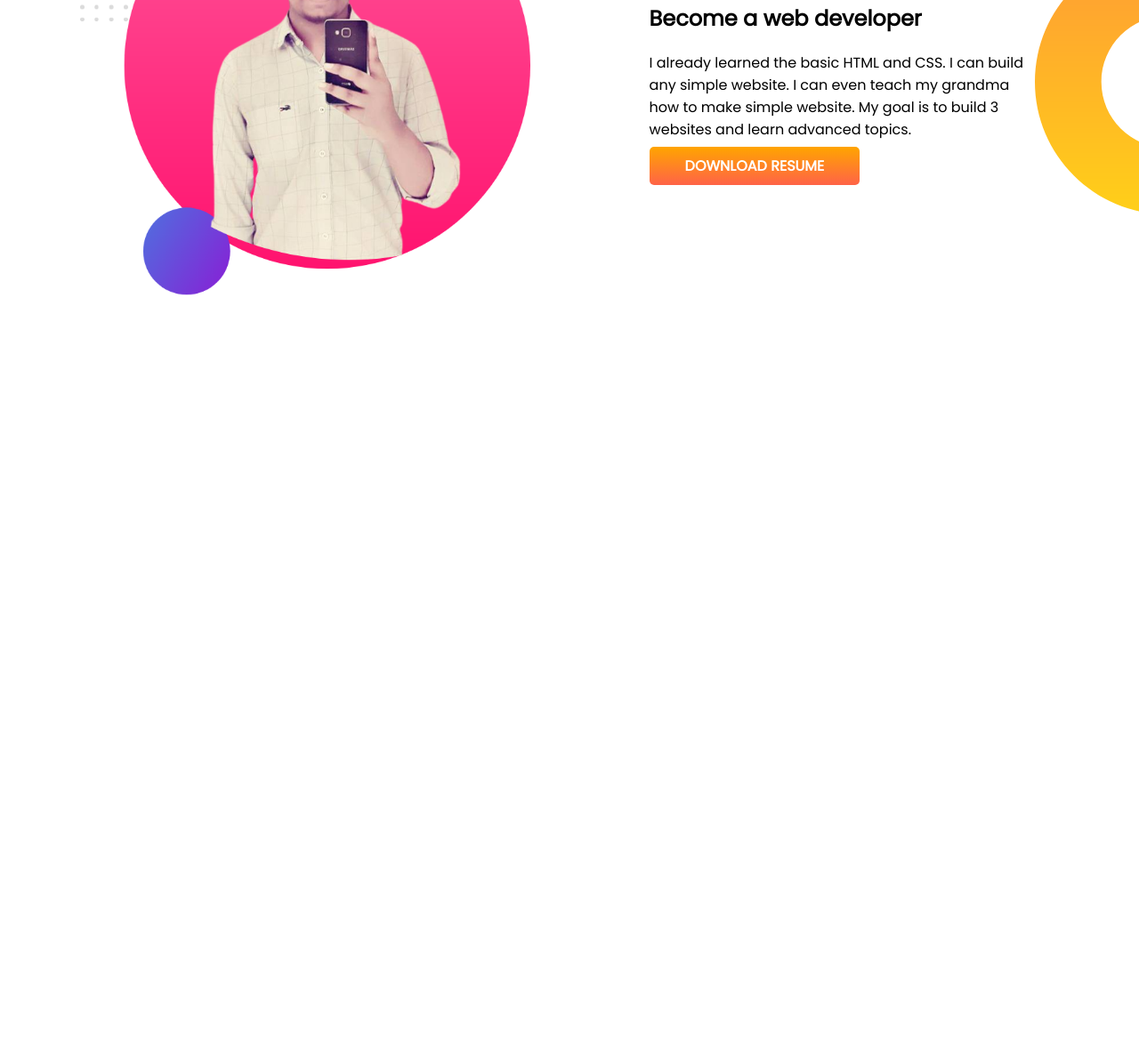
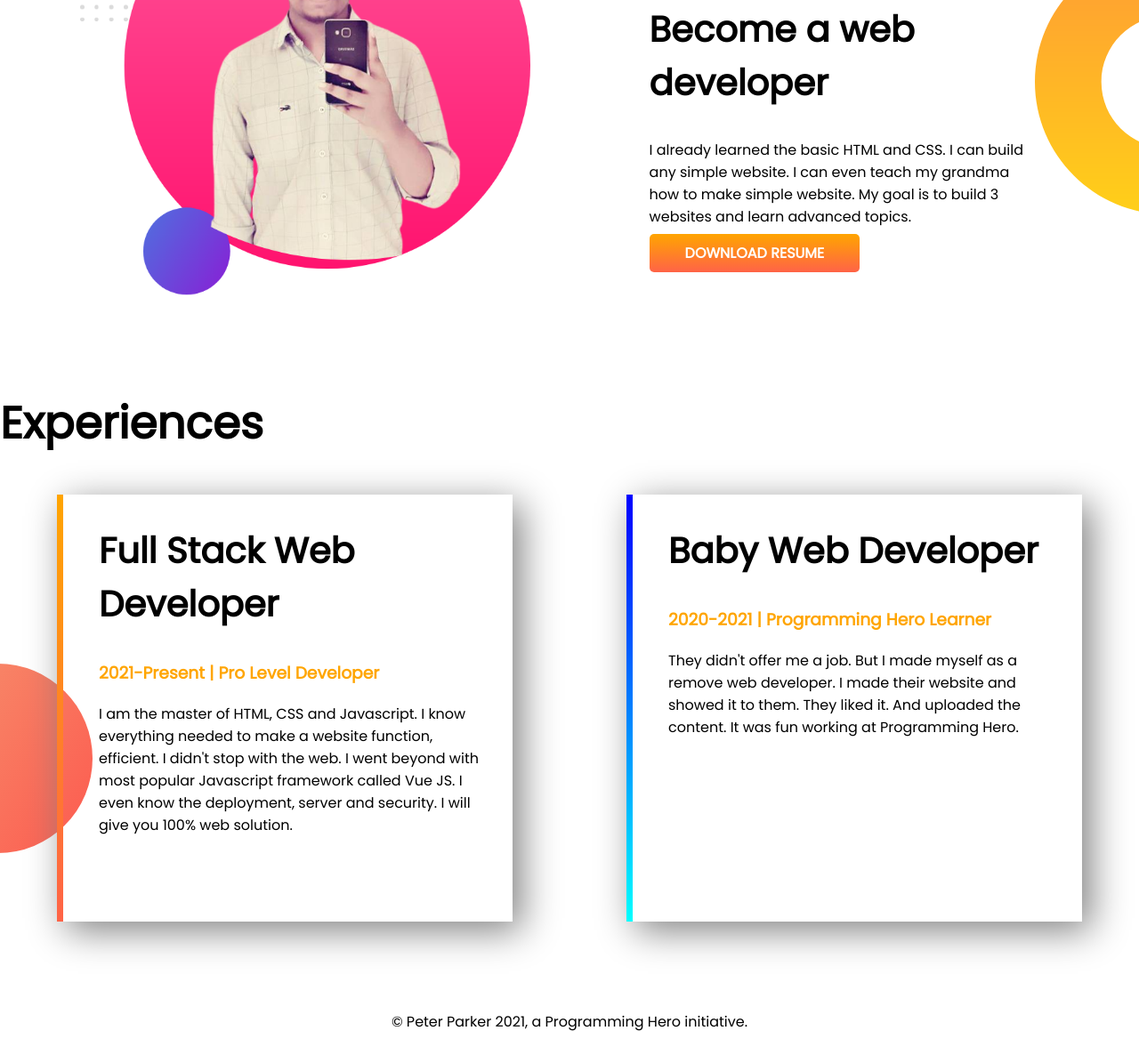
Before and after one commit to EmranEmon47/developer-portfolio, a plain HTML site: page index.html in a window 1280 px wide. Shown: the part 818-1995 px from the top of the page at 89% size. Before the commit the page ends 1257 px from the top, so only its background shows below. Drawn offline with Linux system fonts and the light colour scheme.

Commit message:
last and complete commit

```diff
--- a/index.html
+++ b/index.html
@@ -11,7 +11,7 @@
     <link rel="stylesheet" href="style.css">
 </head>
 <body>
-    <section class="top-banner">
+    <section class="top-banner flexible-container">
         <div class="half-width">
             <h1>Welcome To</h1>
         <h1><span class="orange-color">Emran Emon</span> World</h1>
@@ -23,7 +23,7 @@
         <img src="images/emran-pic-bg.png" alt="first emran photo">
     </div>
 </section>
-<section class="dream-big">
+<section class="dream-big flexible-container">
     <div class="half-width">
         <img src="images/emran-bg2.png" alt="emran second image">
     </div>
@@ -34,5 +34,25 @@
         <a class="link-button" target="_blank" href="https://www.linkedin.com/in/emran-emon-64b6b815b/">DOWNLOAD RESUME</a>
     </div>
 </section>
+<section class="experience-area">
+    <h1>Experiences</h1>
+    <div class="flexible-container">
+        <div id="full-stack-dev" class="experience-item">
+            <h2 >Full Stack Web Developer</h2>
+            <h3 class="orange-color">2021-Present | Pro Level Developer</h3>
+            <p>I am the master of HTML, CSS and Javascript. I know everything needed to make a website function, efficient. I didn't stop with the web. I went beyond with most popular Javascript framework called Vue JS. I even know the deployment, server and security. I will give you 100% web solution.</p>
+        </div>
+        <div id="baby-dev" class="experience-item">
+            <h2>
+                Baby Web Developer
+            </h2>
+            <h3 class="orange-color">2020-2021 | Programming Hero Learner</h3>
+            <p>They didn't offer me a job. But I made myself as a remove web developer. I made their website and showed it to them. They liked it. And uploaded the content. It was fun working at Programming Hero.</p>
+        </div>
+    </div>
+</section>
+<footer>
+    <p>© Peter Parker 2021, a Programming Hero initiative.</p>
+</footer>
 </body>
 </html>
--- a/style.css
+++ b/style.css
@@ -5,10 +5,13 @@
 h1{
     font-size: 50px;
 }
+h2{
+    font-size: 40px;
+}
 .orange-color{
     color: orange;
 }
-section{
+.flexible-container{
     display: flex;
     margin-bottom: 100px;
 }
@@ -42,3 +45,33 @@
     background-repeat: no-repeat;
     background-position: right;
 }
+.experience-area{
+    background-image: url(images/exp-bg.png);
+    background-repeat: no-repeat;
+    background-position: 0% 80%;
+}
+.experience-item{
+    width:100%;
+
+    margin-left: 5%;
+    margin-right: 5%;
+    padding-left: 40px;
+    padding-right: 20px;
+    padding-bottom: 80px;
+
+    box-shadow: 10px 10px 40px gray;
+}
+#baby-dev{
+    border-left: 7px solid;
+    border-image: linear-gradient(blue,cyan);
+    border-image-slice: 1;
+
+}
+#full-stack-dev{
+    border-left: 7px solid;
+    border-image: linear-gradient(orange,tomato);
+    border-image-slice: 1;
+}
+footer p{
+    text-align: center;
+}
```
Also changed, not shown: images/jhankar.png (deleted), images/jhankar2.png (deleted), 4 other files.
